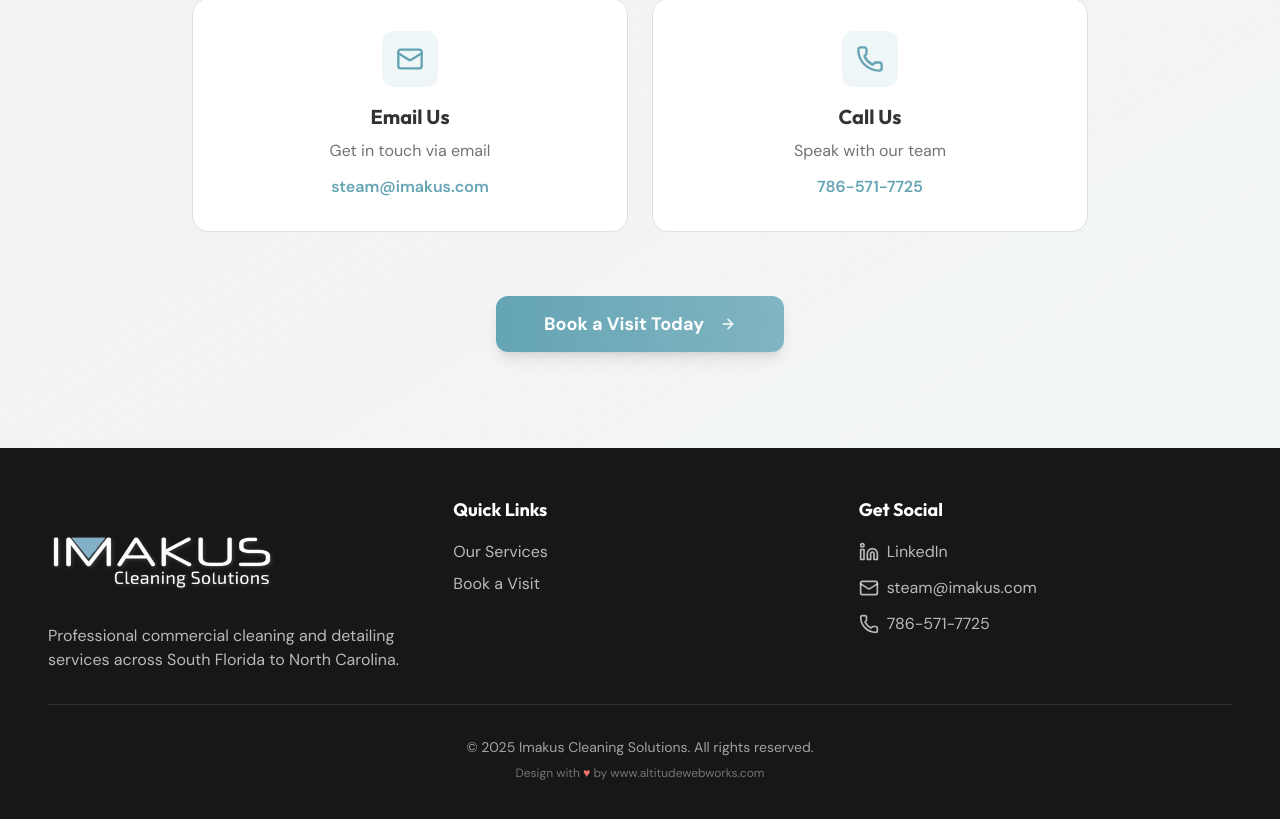
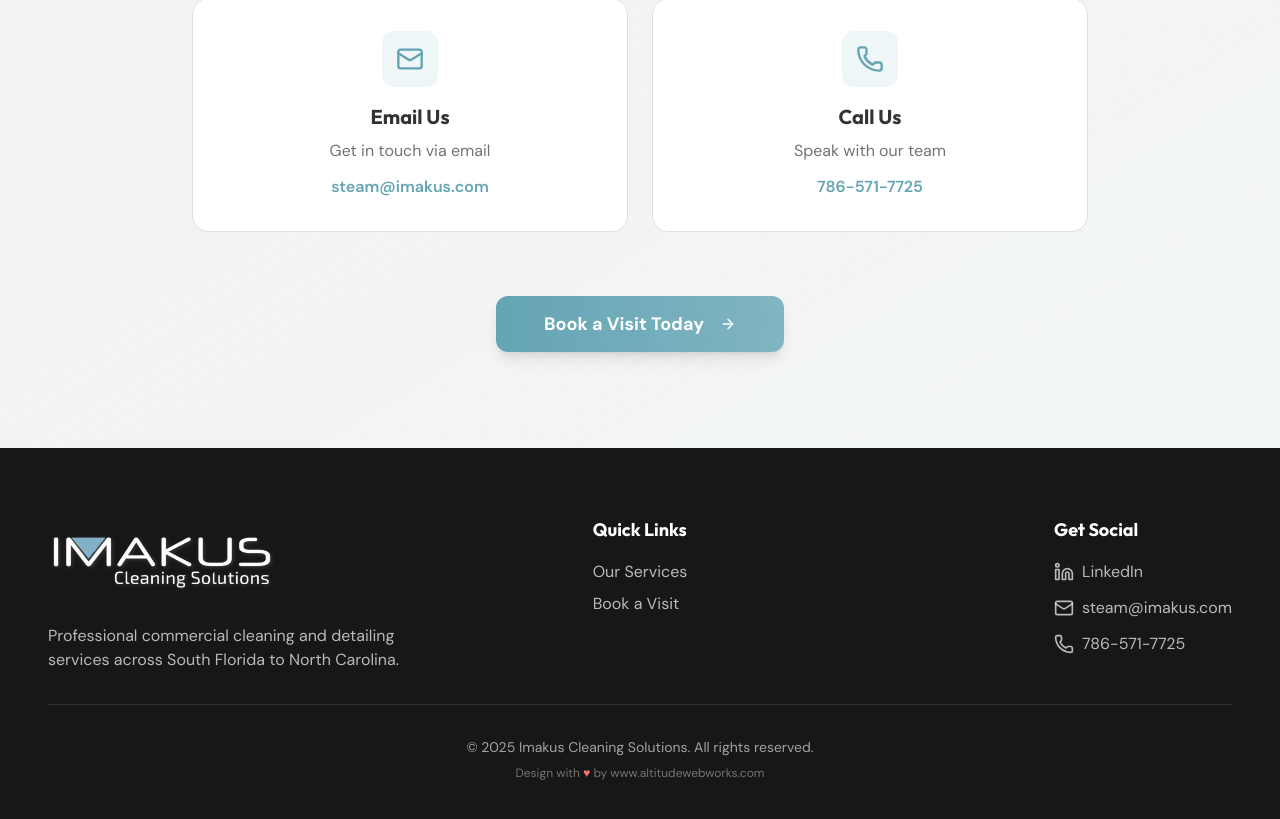
Before and after one commit to mariatorrentedev/imakus-cleaning, a Next.js app: page / in a window 1280 px wide. Shown: the part 5354-6173 px from the top of the page. Built offline with nearby package versions, Linux system fonts and the light colour scheme.

Commit message:
imakus-cleaning: minor updates done.

```diff
--- a/src/app/layout.tsx
+++ b/src/app/layout.tsx
@@ -16,6 +16,7 @@
 });
 
 export const metadata: Metadata = {
+  metadataBase: new URL("https://imakus-refresh-leonardo-vasquezs-projects.vercel.app"),
   title: "Imakus Cleaning Solutions | Commercial Cleaning & Detailing Services",
   description: "Professional commercial cleaning and detailing services for businesses across South Florida to North Carolina. OSHA & EPA compliant. Expert staff, advanced equipment.",
   keywords: "commercial cleaning, kitchen detailing, floor maintenance, window cleaning, OSHA compliant, EPA certified, industrial cleaning, South Florida cleaning services",
@@ -23,13 +24,12 @@
   openGraph: {
     title: "Imakus Cleaning Solutions | Commercial Cleaning & Detailing Services",
     description: "Professional commercial cleaning and detailing services for businesses across South Florida to North Carolina. OSHA & EPA compliant.",
-    url: "https://imakuscleaning.com",
     siteName: "Imakus Cleaning Solutions",
     images: [
       {
-        url: "https://imakuscleaning.com/og-image.jpg",
-        width: 1200,
-        height: 630,
+        url: "/og-image.png",
+        width: 1920,
+        height: 1080,
       },
     ],
     locale: "en_US",
@@ -39,7 +39,7 @@
     card: "summary_large_image",
     title: "Imakus Cleaning Solutions | Commercial Cleaning & Detailing Services",
     description: "Professional commercial cleaning and detailing services for businesses across South Florida to North Carolina.",
-    images: ["https://imakuscleaning.com/og-image.jpg"],
+    images: ["/og-image.png"],
   },
   robots: {
     index: true,
--- a/src/components/Footer.tsx
+++ b/src/components/Footer.tsx
@@ -21,7 +21,7 @@
           </div>
 
           {/* Quick Links */}
-          <div>
+          <div className="md:justify-self-center pt-5">
             <h4 className="text-lg font-display font-bold mb-4">Quick Links</h4>
             <ul className="space-y-2 font-body">
               <li>
@@ -38,7 +38,7 @@
           </div>
 
           {/* Contact Info */}
-          <div>
+          <div className="md:justify-self-end pt-5">
             <h4 className="text-lg font-display font-bold mb-4">Get Social</h4>
             <div className="space-y-3">
               <a
```
Also changed, not shown: 1 other file (tests, documents, lock files or other folders).
